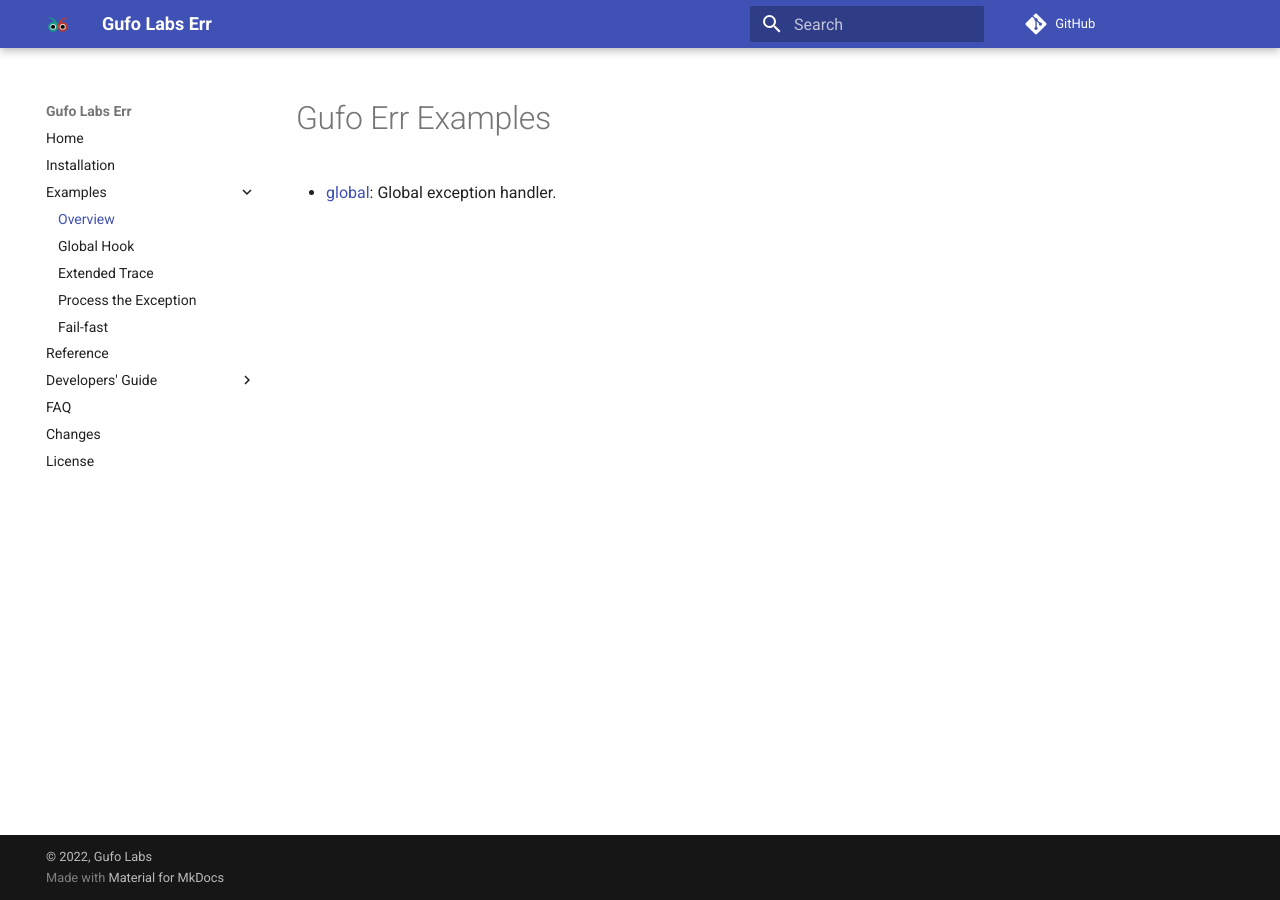
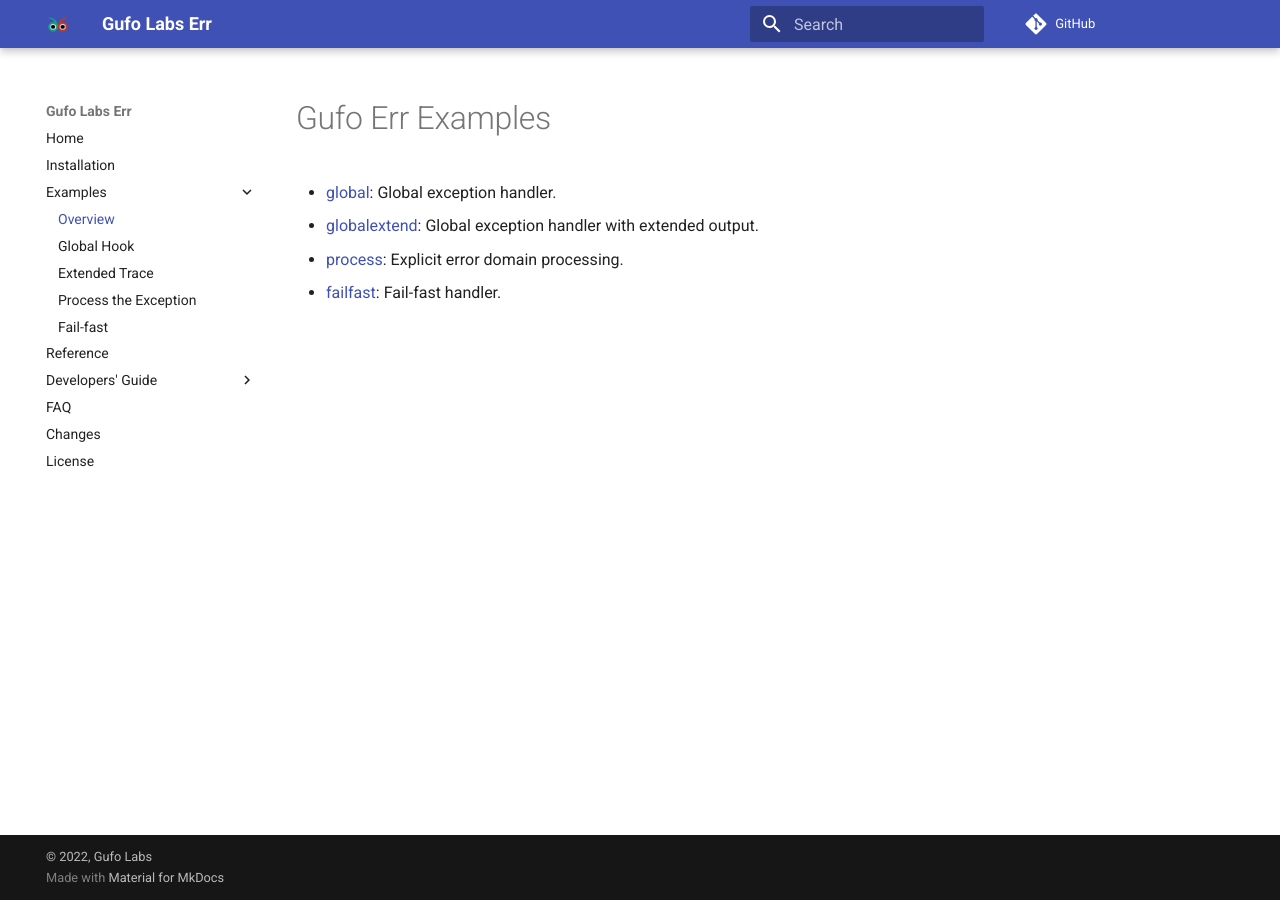
Before and after one commit to gufolabs/gufo_err, an MkDocs documentation site: the page built from docs/examples/index.md, in a window 1280 px wide. Built offline with MkDocs 1.6.1 and Material for MkDocs 9.7.7, drawn with Linux system fonts in a browser that asks for light colours; comment, search, counter and statistics services are not loaded.

Commit message:
Examples index

```diff
--- a/docs/examples/index.md
+++ b/docs/examples/index.md
@@ -1,3 +1,7 @@
 # Gufo Err Examples
 
 * [global](global.md): Global exception handler.
+* [globalextend](globalextend.md): Global exception handler with
+    extended output.
+* [process](process.md): Explicit error domain processing.
+* [failfast](failfast.md): Fail-fast handler.
```
